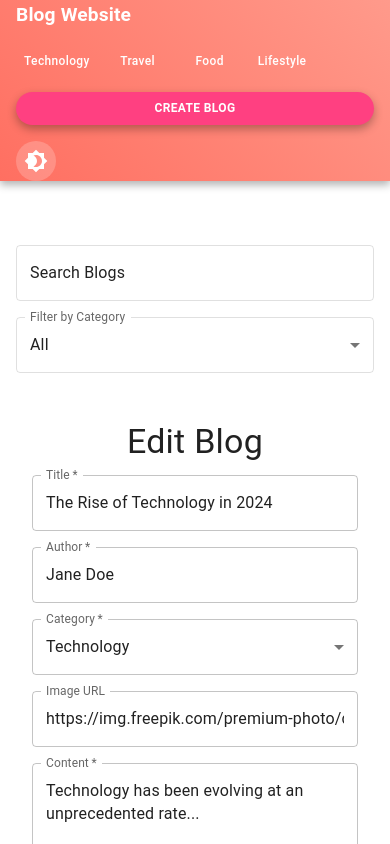
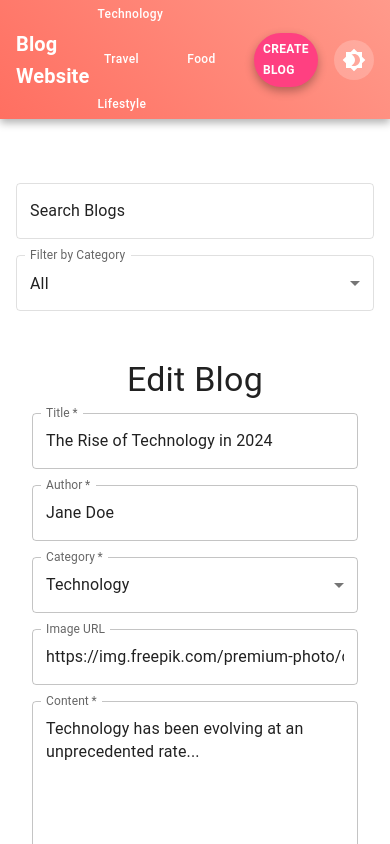
Before and after one commit to Noorain464/Blog_wEBSITE, a React (Create React App) app: page /edit-blog/1 in a window 390 px wide. Shown: the top 844 px of the page. Built offline with nearby package versions, Linux system fonts and the light colour scheme; the HTML template or start-up script is replaced by a standard one.

Commit message:
edit and delete

```diff
--- a/src/components/NavBar.js
+++ b/src/components/NavBar.js
@@ -1,5 +1,5 @@
 import React, { useContext } from 'react';
-import { AppBar, Toolbar, Typography, Button, IconButton, Box, useMediaQuery, useTheme } from '@mui/material';
+import { AppBar, Toolbar, Typography, Button, IconButton, Box } from '@mui/material';
 import { Link } from 'react-router-dom';
 import { ThemeContext } from '../components/Theme';
 import Brightness4Icon from '@mui/icons-material/Brightness4';
@@ -7,8 +7,7 @@ import Brightness7Icon from '@mui/icons-material/Brightness7';
 
 const Navbar = () => {
   const { toggleTheme, mode } = useContext(ThemeContext);
-  const theme = useTheme();
-  const isMobile = useMediaQuery(theme.breakpoints.down('sm'));
+  const categories = ['Technology', 'Travel', 'Food', 'Lifestyle'];
 
   return (
     <AppBar
@@ -17,11 +16,9 @@ const Navbar = () => {
         background: mode === 'dark' ? 'linear-gradient(45deg, #2e2e2e, #4a4a4a)' : 'linear-gradient(45deg, #ff6f61, #ff9a8b)',
         boxShadow: '0px 4px 8px rgba(0, 0, 0, 0.3)',
         marginBottom: 4,
-        maxWidth: '100%',
-        overflow: 'hidden',
       }}
     >
-      <Toolbar sx={{ flexDirection: isMobile ? 'column' : 'row', alignItems: isMobile ? 'flex-start' : 'center', flexWrap: 'wrap' }}>
+      <Toolbar>
         <Typography
           variant="h6"
           sx={{
@@ -29,24 +26,14 @@ const Navbar = () => {
             fontWeight: 'bold',
             color: '#ffffff',
             textDecoration: 'none',
-            mb: isMobile ? 2 : 0, // margin-bottom for mobile
-            fontSize: isMobile ? '1.2rem' : '1.5rem',
           }}
           component={Link}
           to="/"
         >
           Blog Website
         </Typography>
-        <Box
-          sx={{
-            display: 'flex',
-            gap: 1, // reduced gap for mobile
-            flexWrap: 'wrap',
-            justifyContent: isMobile ? 'center' : 'flex-start',
-            mb: isMobile ? 2 : 0, // margin-bottom for mobile
-          }}
-        >
-          {['Technology', 'Travel', 'Food', 'Lifestyle'].map((category, index) => (
+        <Box sx={{ display: 'flex', gap: 2, flexWrap: 'wrap' }}>
+          {categories.map((category, index) => (
             <Button
               key={index}
               color="inherit"
@@ -56,8 +43,8 @@ const Navbar = () => {
                 color: '#ffffff',
                 borderRadius: '20px',
                 textTransform: 'capitalize',
-                fontSize: isMobile ? '12px' : '14px', // responsive font size
-                padding: isMobile ? '4px 8px' : '8px 20px', // responsive padding
+                fontSize: { xs: '12px', sm: '14px' }, // Responsive font size
+                padding: { xs: '4px 8px', sm: '6px 12px' }, // Responsive padding
                 '&:hover': {
                   backgroundColor: mode === 'dark' ? '#555' : '#ffffff33',
                 },
@@ -72,17 +59,18 @@ const Navbar = () => {
           component={Link}
           to="/create-blog"
           sx={{
-            marginLeft: isMobile ? 0 : 2,
-            padding: isMobile ? '6px 12px' : '8px 20px', // responsive padding
+            marginLeft: 2,
+            padding: { xs: '6px 12px', sm: '8px 20px' }, // Responsive padding
             color: mode === 'dark' ? '#333' : '#ffffff',
             backgroundColor: mode === 'dark' ? '#ffeb3b' : '#ff4081',
             borderRadius: '30px',
             fontWeight: 'bold',
-            fontSize: isMobile ? '12px' : '14px', // responsive font size
+            fontSize: { xs: '12px', sm: '14px' }, // Responsive font size
             boxShadow: '0 4px 10px rgba(0, 0, 0, 0.3)',
             textTransform: 'uppercase',
-            mb: isMobile ? 2 : 0, // margin-bottom for mobile
-            width: isMobile ? '100%' : 'auto', // full width on mobile
+            '&:hover': {
+              backgroundColor: mode === 'dark' ? '#fdd835' : '#f50057',
+            },
           }}
         >
           Create Blog
@@ -91,12 +79,7 @@ const Navbar = () => {
         <IconButton
           color="inherit"
           onClick={toggleTheme}
-          sx={{
-            ml: isMobile ? 0 : 2,
-            borderRadius: '50%',
-            backgroundColor: mode === 'dark' ? '#555' : '#ffffff33',
-            padding: '8px'
-          }}
+          sx={{ ml: 2, borderRadius: '50%', backgroundColor: mode === 'dark' ? '#555' : '#ffffff33', padding: '8px' }}
         >
           {mode === 'dark' ? <Brightness7Icon /> : <Brightness4Icon />}
         </IconButton>
```
